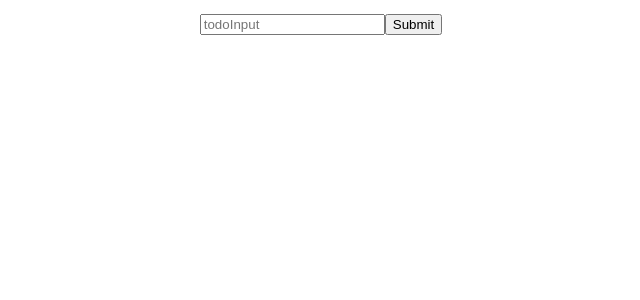
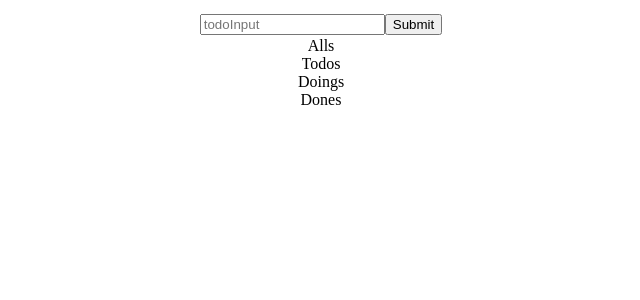
Before and after one commit to LikeRudin/recoil-start, a React (Vite) app: page / in a window 1280 px wide. Shown: the top 300 px of the page, without its empty margins (319-959 px from the left). Built offline with nearby package versions, Linux system fonts and the light colour scheme.

Commit message:
add selector to seperate todos by categories

```diff
--- a/src/todo-atom.tsx
+++ b/src/todo-atom.tsx
@@ -1,5 +1,5 @@
 import { atom } from "recoil";
-
+import { selector } from "recoil";
 interface ITodo {
   text: string;
   id: string;
@@ -10,3 +10,13 @@ export const TodosAtom = atom<ITodo[]>({
   key: "todos",
   default: [],
 });
+
+export const todoSelector = selector<ITodo[][]>({
+  key: "todosSelector",
+  get: ({ get }) => {
+    const todos = get(TodosAtom);
+    return ["TODO", "DOING", "DONE"].map((kind) =>
+      todos.filter(({ category }) => category === kind)
+    );
+  },
+});
--- a/src/todolist.tsx
+++ b/src/todolist.tsx
@@ -2,6 +2,7 @@ import styled from "styled-components";
 import { TodosAtom } from "./todo-atom";
 import { useRecoilValue } from "recoil";
 import { Todo } from "./todo";
+import { todoSelector } from "./todo-atom";
 
 const Ul = styled.ul`
   height: 40%;
@@ -17,9 +18,31 @@ const Li = styled(Todo)`
 
 export const TodoList = () => {
   const todos = useRecoilValue(TodosAtom);
+  const [todoList, doingList, doneList] = useRecoilValue(todoSelector);
   return (
-    <Ul>
-      {todos.length ? todos.map((todoAtom) => <Li {...todoAtom} />) : null}
-    </Ul>
+    <>
+      <Ul>
+        <h1>Alls</h1>
+        {todos.length ? todos.map((todoAtom) => <Li {...todoAtom} />) : null}
+      </Ul>
+      <Ul>
+        <h1>Todos</h1>
+        {todoList.length
+          ? todoList.map((todoAtom) => <Li {...todoAtom} />)
+          : null}
+      </Ul>
+      <Ul>
+        <h1>Doings</h1>
+        {doingList.length
+          ? doingList.map((todoAtom) => <Li {...todoAtom} />)
+          : null}
+      </Ul>
+      <Ul>
+        <h1>Dones</h1>
+        {doneList.length
+          ? doneList.map((todoAtom) => <Li {...todoAtom} />)
+          : null}
+      </Ul>
+    </>
   );
 };
```
